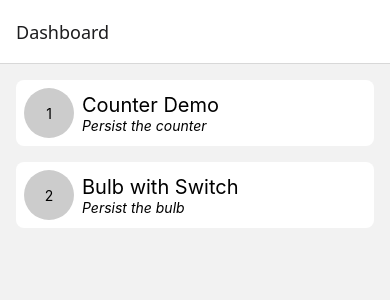
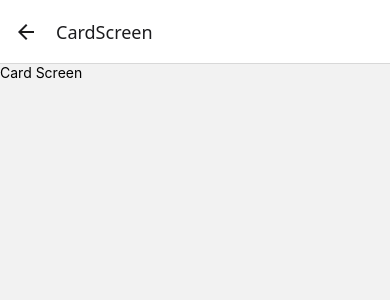
Before and after one commit to abidroid/ReactNativeAsyncStorage, a React Native app: screen /CardScreen in a window 390 px wide. Shown: the top 300 px of the page. Built offline with nearby package versions, Linux system fonts and the light colour scheme.

Commit message:
card screen

```diff
--- a/navigators/RootNavigator.js
+++ b/navigators/RootNavigator.js
@@ -2,7 +2,7 @@ import { createNativeStackNavigator } from "@react-navigation/native-stack";
 import CounterScreen from "../screens/CounterScreen";
 import BulbScreen from "../screens/BulbScreen";
 import DashboardScreen from "../screens/DashboardScreen";
-
+import CardScreen from "../screens/CardScreen";
 
 const Stack = createNativeStackNavigator();
 const RootNavigator = () => {
@@ -23,6 +23,11 @@ const RootNavigator = () => {
                 name="BulbScreen"
                 component={BulbScreen}
             />
+
+            <Stack.Screen
+                name="CardScreen"
+                component={CardScreen}
+            />
         </Stack.Navigator>
     )
         ;
--- a/screens/CardScreen.js
+++ b/screens/CardScreen.js
@@ -1,7 +1,12 @@
-
+import {View, Text} from 'react-native';
 
 const CardScreen = () => {
 
+    return (
+        <View>
+            <Text>Card Screen</Text>
+        </View>
+    );
 };
 
 
--- a/screens/DashboardScreen.js
+++ b/screens/DashboardScreen.js
@@ -7,7 +7,7 @@ const DashboardScreen = ({ navigation }) => {
 
         <View style={styles.container}>
             <Pressable style={styles.itemRow}
-            onPress={()=> {navigation.navigate("CounterScreen")}}
+                onPress={() => { navigation.navigate("CounterScreen") }}
             >
                 <View style={styles.circalAvatar}><Text>1</Text></View>
                 <View><Text style={styles.title}>Counter Demo</Text>
@@ -15,7 +15,7 @@ const DashboardScreen = ({ navigation }) => {
                 </View>
             </Pressable>
             <Pressable style={styles.itemRow}
-                        onPress={()=> {navigation.navigate("BulbScreen")}}
+                onPress={() => { navigation.navigate("BulbScreen") }}
 
             >
                 <View style={styles.circalAvatar}><Text>2</Text></View>
@@ -23,12 +23,22 @@ const DashboardScreen = ({ navigation }) => {
                     <Text style={styles.subTitle}>Persist the bulb</Text>
                 </View>
             </Pressable>
+
+            <Pressable style={styles.itemRow}
+                onPress={() => { navigation.navigate("CardScreen") }}
+
+            >
+                <View style={styles.circalAvatar}><Text>3</Text></View>
+                <View><Text style={styles.title}>Card Screen with Switch Feature</Text>
+                    <Text style={styles.subTitle}>Persist the Card</Text>
+                </View>
+            </Pressable>
         </View>
     );
 };
 
 const styles = StyleSheet.create({
-    container:{padding: 8},
+    container: { padding: 8 },
     itemRow: {
         flexDirection: 'row',
         gap: 8,
@@ -47,7 +57,7 @@ const styles = StyleSheet.create({
         backgroundColor: '#CCC'
     },
 
-    title: {fontSize: 20},
-    subTitle: {fontStyle: "italic"},
+    title: { fontSize: 20 },
+    subTitle: { fontStyle: "italic" },
 });
 export default DashboardScreen;
```
